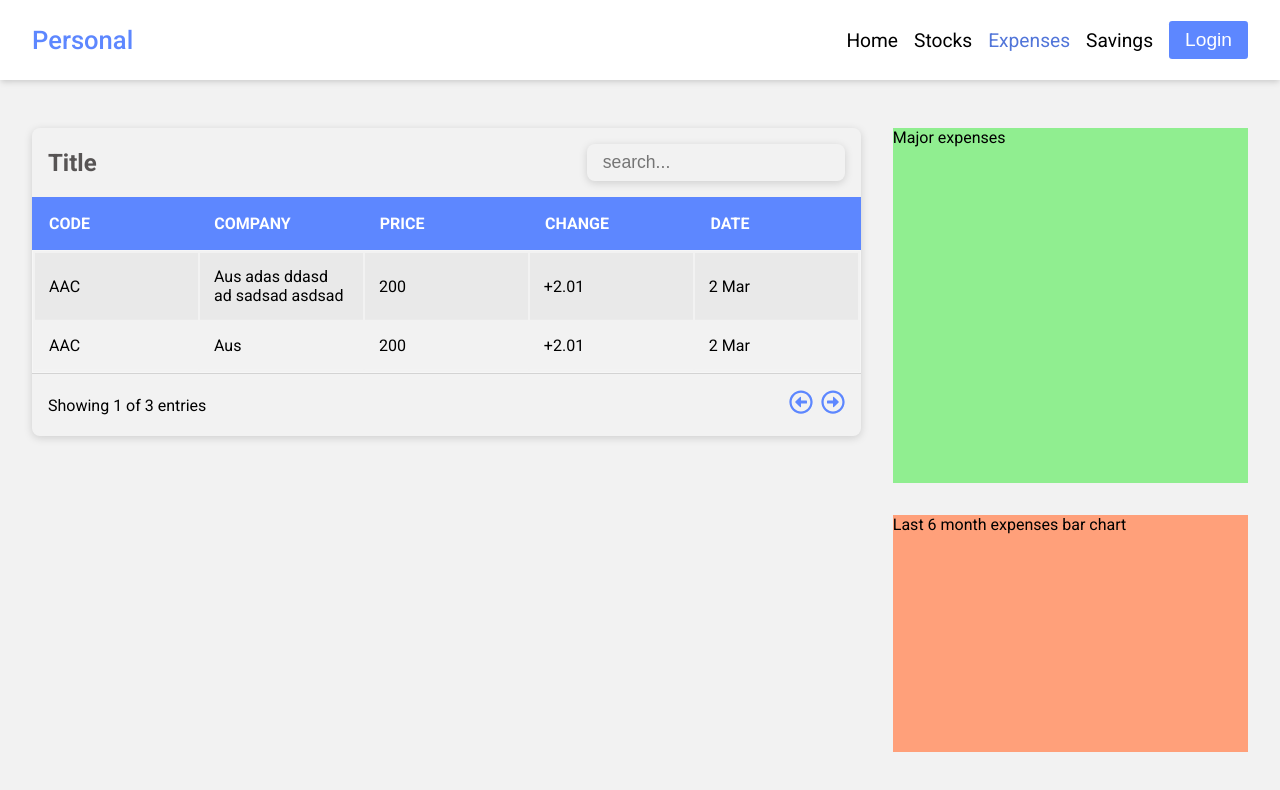
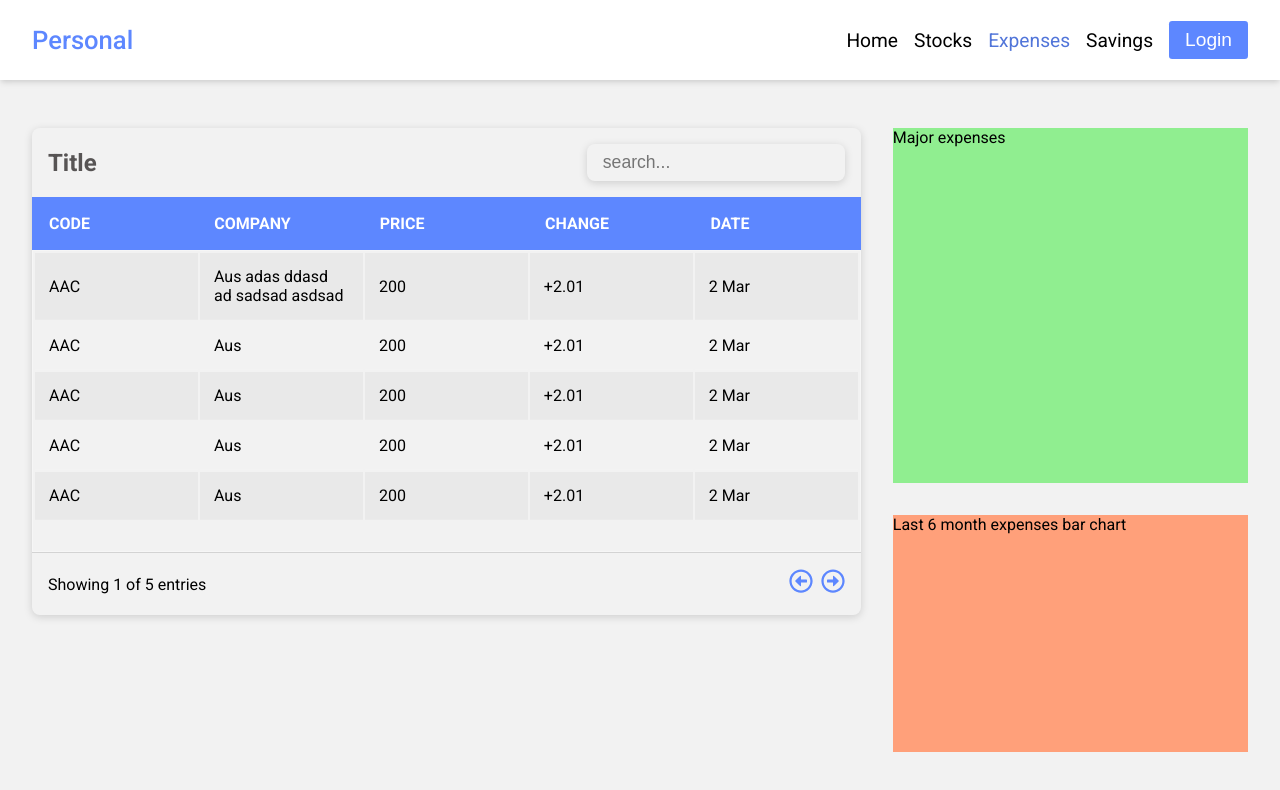
Before and after one commit to gamitej/Personal-Investment, a React (Vite) app in the folder client/: page /expenses in a window 1280 px wide. Shown: the top 790 px of the page. Built offline with nearby package versions, Linux system fonts and the light colour scheme.

Commit message:
BUILD : pagination in table

```diff
--- a/client/src/components/table/Table.tsx
+++ b/client/src/components/table/Table.tsx
@@ -1,5 +1,5 @@
 import "./Table.scss";
-import { useState } from "react";
+import { useMemo, useState } from "react";
 // icons
 import {
   FaRegArrowAltCircleLeft,
@@ -19,9 +19,31 @@ const Table = ({
   rows = [],
   tableHeight = "300px",
 }: TableProps) => {
+  const showEntriesPerPage = 5;
   const totalItems = rows.length;
+  const totalPage = totalItems / showEntriesPerPage;
 
-  const [pageNo, setPageNo] = useState<number>(0);
+  const [pageNo, setPageNo] = useState<number>(1);
+
+  const handleNext = () => {
+    if (pageNo < totalPage) {
+      setPageNo((prev) => prev + 1);
+    }
+  };
+
+  const handlePrev = () => {
+    if (pageNo > 1) {
+      setPageNo((prev) => prev - 1);
+    }
+  };
+
+  const paginatedData = useMemo(() => {
+    const data = rows.slice(
+      (pageNo - 1) * showEntriesPerPage,
+      pageNo * showEntriesPerPage
+    );
+    return data;
+  }, [rows, pageNo]);
 
   /**
    * TSX
@@ -56,7 +78,7 @@ const Table = ({
       <div className="table-body" style={{ height: tableHeight }}>
         <table>
           <tbody>
-            {rows.map((item, idx) => (
+            {paginatedData.map((item, idx) => (
               <tr key={idx}>
                 {cols.map(({ value }, colsIdx) => (
                   <td key={`cols-${colsIdx}`}>{item[value]}</td>
@@ -68,17 +90,19 @@ const Table = ({
       </div>
       {/* table footer */}
       <div className="table-footer">
-        <div className="footer-left">Showing 1 of 3 entries</div>
+        <div className="footer-left">
+          Showing {pageNo} of {Math.ceil(totalPage)} entries
+        </div>
         <div className="footer-right">
           <div
-            className={`${pageNo === 0 ? "active" : "icon"}`}
-            onClick={() => setPageNo((prev) => prev - 1)}
+            className={`${pageNo === 1 ? "active" : "icon"}`}
+            onClick={handlePrev}
           >
             <FaRegArrowAltCircleLeft />
           </div>
           <div
-            className={`${pageNo === totalItems ? "active" : "icon"}`}
-            onClick={() => setPageNo((prev) => prev + 1)}
+            className={`${pageNo === totalPage ? "active" : "icon"}`}
+            onClick={handleNext}
           >
             <FaRegArrowAltCircleRight />
           </div>
--- a/client/src/pages/Expenses/index.tsx
+++ b/client/src/pages/Expenses/index.tsx
@@ -24,6 +24,160 @@ const rows = [
     change: "+2.01",
     date: "2 Mar",
   },
+  {
+    code: "AAC",
+    company: "Aus",
+    price: "200",
+    change: "+2.01",
+    date: "2 Mar",
+  },
+  {
+    code: "AAC",
+    company: "Aus",
+    price: "200",
+    change: "+2.01",
+    date: "2 Mar",
+  },
+  {
+    code: "AAC",
+    company: "Aus",
+    price: "200",
+    change: "+2.01",
+    date: "2 Mar",
+  },
+  {
+    code: "AAC",
+    company: "Aus",
+    price: "200",
+    change: "+2.01",
+    date: "2 Mar",
+  },
+  {
+    code: "AAC",
+    company: "Aus",
+    price: "200",
+    change: "+2.01",
+    date: "2 Mar",
+  },
+  {
+    code: "AAC",
+    company: "Aus",
+    price: "200",
+    change: "+2.01",
+    date: "2 Mar",
+  },
+  {
+    code: "AAC",
+    company: "Aus",
+    price: "200",
+    change: "+2.01",
+    date: "2 Mar",
+  },
+  {
+    code: "AAC",
+    company: "Aus",
+    price: "200",
+    change: "+2.01",
+    date: "2 Mar",
+  },
+  {
+    code: "AAC",
+    company: "Aus",
+    price: "200",
+    change: "+2.01",
+    date: "2 Mar",
+  },
+  {
+    code: "AAC",
+    company: "Aus",
+    price: "200",
+    change: "+2.01",
+    date: "2 Mar",
+  },
+  {
+    code: "AAC",
+    company: "Aus",
+    price: "200",
+    change: "+2.01",
+    date: "2 Mar",
+  },
+  {
+    code: "AAC",
+    company: "Aus",
+    price: "200",
+    change: "+2.01",
+    date: "2 Mar",
+  },
+  {
+    code: "AAC",
+    company: "Aus",
+    price: "200",
+    change: "+2.01",
+    date: "2 Mar",
+  },
+  {
+    code: "AAC",
+    company: "Aus",
+    price: "200",
+    change: "+2.01",
+    date: "2 Mar",
+  },
+  {
+    code: "AAC",
+    company: "Aus",
+    price: "200",
+    change: "+2.01",
+    date: "2 Mar",
+  },
+  {
+    code: "AAC",
+    company: "Aus",
+    price: "200",
+    change: "+2.01",
+    date: "2 Mar",
+  },
+  {
+    code: "AAC",
+    company: "Aus",
+    price: "200",
+    change: "+2.01",
+    date: "2 Mar",
+  },
+  {
+    code: "AAC",
+    company: "Aus",
+    price: "200",
+    change: "+2.01",
+    date: "2 Mar",
+  },
+  {
+    code: "AAC",
+    company: "Aus",
+    price: "200",
+    change: "+2.01",
+    date: "2 Mar",
+  },
+  {
+    code: "AAC",
+    company: "Aus",
+    price: "200",
+    change: "+2.01",
+    date: "2 Mar",
+  },
+  {
+    code: "AAC",
+    company: "Aus",
+    price: "200",
+    change: "+2.01",
+    date: "2 Mar",
+  },
+  {
+    code: "AAC",
+    company: "Aus",
+    price: "200",
+    change: "+2.01",
+    date: "2 Mar",
+  },
 ];
 
 const Expenses = () => {
@@ -35,7 +189,7 @@ const Expenses = () => {
       <div className="container">
         <div className="expense-table">
           <div>
-            <Table tableHeight="100%" cols={cols} rows={rows} />
+            <Table tableHeight="300px" cols={cols} rows={rows} />
           </div>
         </div>
         <div className="right">
```
